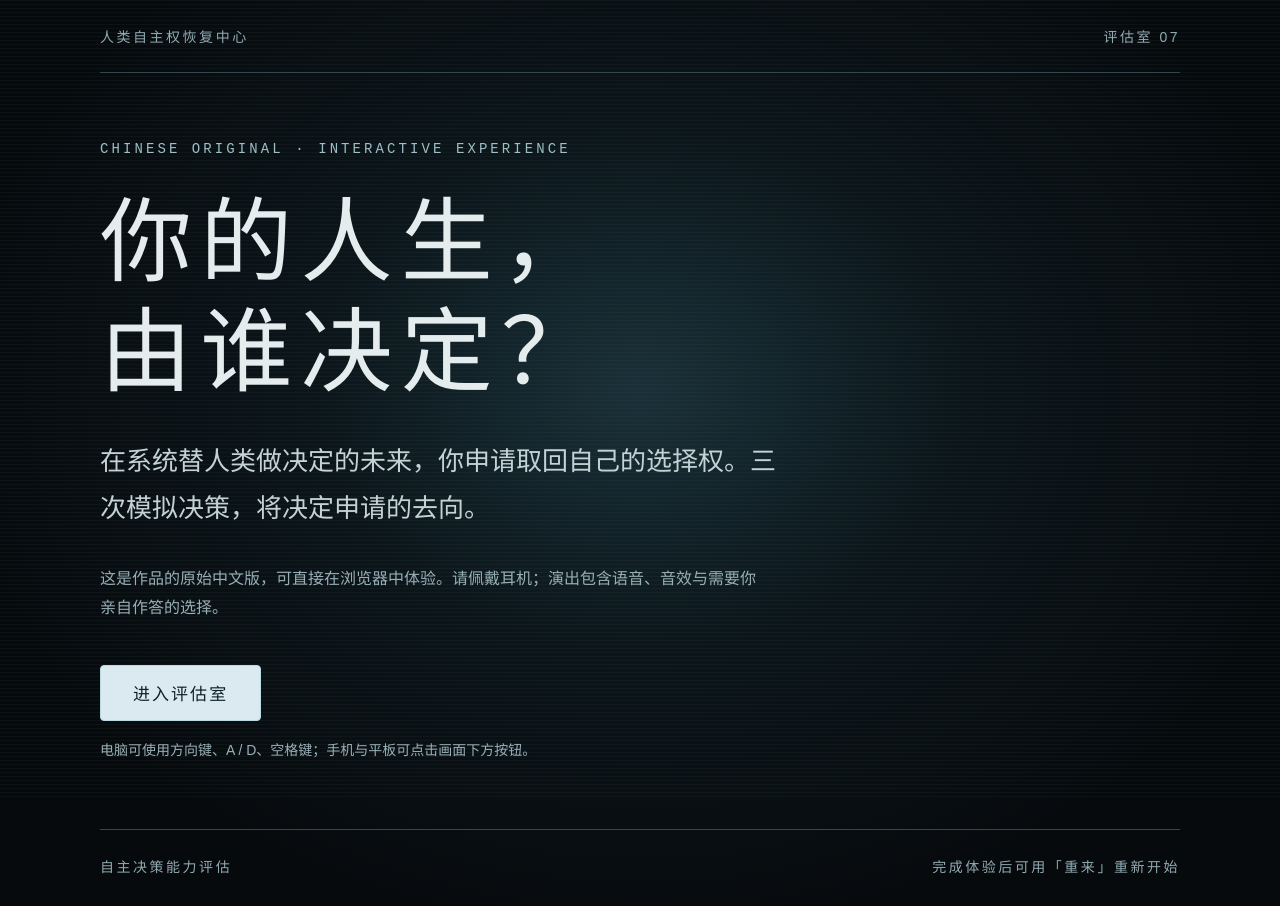
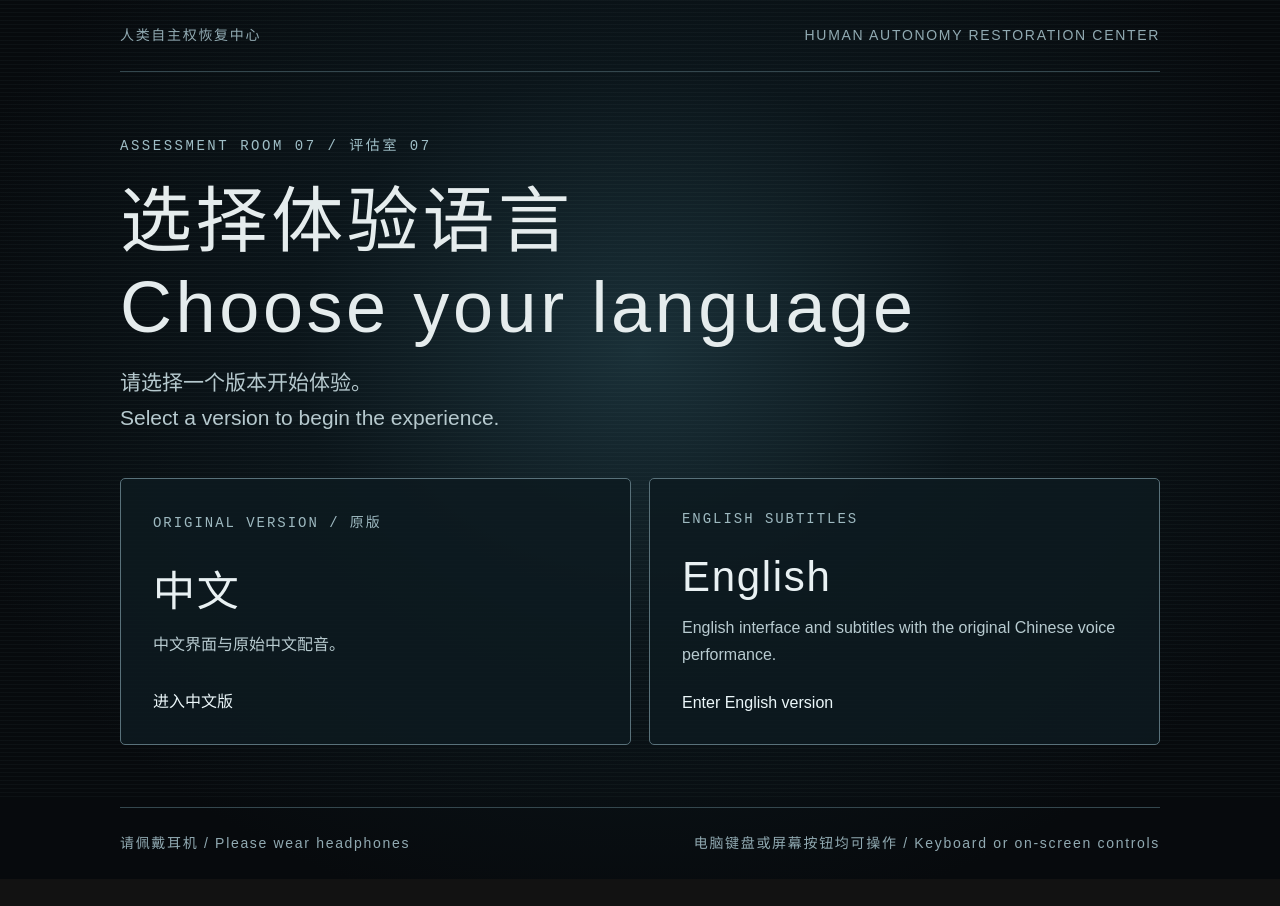
Before and after one commit to lucy419306/art, a plain HTML site: page index.html in a window 1280 px wide. After the commit the page ends 879 px from the top, so only its background shows below. Drawn offline with Linux system fonts and the light colour scheme.

Commit message:
Add bilingual choice entry and lock Chinese version

```diff
--- a/index.html
+++ b/index.html
@@ -4,40 +4,53 @@
   <meta charset="UTF-8">
   <meta name="viewport" content="width=device-width,initial-scale=1">
   <meta name="theme-color" content="#070a0d">
-  <meta name="description" content="《人类自主权恢复中心》中文版互动体验：在系统接管人生的未来，重新申请自己的选择权。">
-  <title>人类自主权恢复中心｜中文版互动体验</title>
+  <meta name="description" content="选择中文原版或英文字幕版，进入《人类自主权恢复中心》互动体验。">
+  <title>选择语言 / Choose a language · 人类自主权恢复中心</title>
   <style>
-    :root { color-scheme: dark; font-family: 'PingFang SC','Microsoft YaHei',sans-serif; }
+    :root { color-scheme: dark; font-family: 'PingFang SC','Microsoft YaHei',Arial,sans-serif; }
     * { box-sizing: border-box; }
-    body { margin: 0; min-height: 100svh; color: #e5eced; background: radial-gradient(ellipse at 50% 43%,#1a3038 0%,#0b151a 36%,#070a0d 75%); }
-    body:before { content: ''; position: fixed; inset: 0; pointer-events: none; opacity: .13; background: repeating-linear-gradient(0deg,transparent 0 3px,#738b91 4px); }
-    .shell { width: min(100% - 40px, 1080px); min-height: 100svh; margin: auto; display: flex; flex-direction: column; position: relative; }
-    header, footer { display: flex; justify-content: space-between; gap: 20px; padding: 26px 0; color: #91aab2; font-size: 14px; letter-spacing: .18em; }
-    header { border-bottom: 1px solid #34474e; }
-    footer { border-top: 1px solid #34474e; line-height: 1.7; }
-    main { flex: 1; display: flex; flex-direction: column; justify-content: center; padding: 68px 0; max-width: 800px; }
-    .eyebrow { color: #9fbec6; font: 14px monospace; letter-spacing: .22em; }
-    h1 { font-size: clamp(42px,7.8vw,92px); font-weight: 300; letter-spacing: .09em; line-height: 1.2; margin: 30px 0; }
-    .lead { font-size: clamp(19px,2.2vw,26px); line-height: 1.8; color: #c4d2d6; max-width: 680px; margin: 0 0 34px; }
-    .detail { font-size: 16px; line-height: 1.8; color: #98afb6; max-width: 660px; margin: 0 0 42px; }
-    .start { display: inline-flex; width: fit-content; min-height: 56px; align-items: center; justify-content: center; padding: 12px 32px; border: 1px solid #b9d9e3; border-radius: 4px; background: #dbeaf0; color: #102028; font-size: 17px; text-decoration: none; letter-spacing: .12em; }
-    .start:hover, .start:focus-visible { background: #fff; }
-    .note { margin-top: 18px; font-size: 14px; line-height: 1.6; color: #9ab0b7; }
-    @media (max-width: 650px) { header,footer { flex-direction: column; gap: 6px; } main { padding: 55px 0; } }
+    body { margin: 0; min-height: 100svh; color: #e5eced; background: radial-gradient(ellipse at 50% 40%,#1a3038 0%,#0b151a 38%,#070a0d 78%); }
+    body:before { content: ''; position: fixed; inset: 0; pointer-events: none; opacity: .12; background: repeating-linear-gradient(0deg,transparent 0 3px,#738b91 4px); }
+    .shell { width: min(100% - 40px, 1040px); min-height: 100svh; margin: auto; display: flex; flex-direction: column; position: relative; }
+    header, footer { display: flex; justify-content: space-between; gap: 16px; padding: 25px 0; color: #91aab2; font-size: 14px; letter-spacing: .12em; line-height: 1.5; }
+    header { border-bottom: 1px solid #34474e; } footer { border-top: 1px solid #34474e; }
+    main { flex: 1; display: flex; flex-direction: column; justify-content: center; padding: 62px 0; }
+    .eyebrow { color: #9fbec6; font: 14px monospace; letter-spacing: .18em; }
+    h1 { font-size: clamp(40px,6.5vw,72px); font-weight: 300; letter-spacing: .05em; line-height: 1.2; margin: 24px 0 14px; }
+    .intro { font-size: clamp(17px,2vw,21px); line-height: 1.7; color: #b6c9ce; margin: 0 0 42px; }
+    .choices { display: grid; grid-template-columns: repeat(2,minmax(0,1fr)); gap: 18px; }
+    .choice { display: flex; flex-direction: column; min-height: 260px; padding: 32px; border: 1px solid #59717a; border-radius: 5px; background: #0d1b20d9; color: #e9f1f3; text-decoration: none; transition: border-color .2s,background .2s,transform .2s; }
+    .choice:hover, .choice:focus-visible { border-color: #c9e4ec; background: #172b32; transform: translateY(-3px); outline: none; }
+    .choice small { font: 14px monospace; letter-spacing: .14em; color: #9eb9c0; }
+    .choice strong { display: block; margin: 26px 0 14px; font-size: clamp(28px,3.5vw,42px); font-weight: 400; letter-spacing: .04em; }
+    .choice span { color: #b8cbd0; font-size: 16px; line-height: 1.65; }
+    .choice em { display: block; margin-top: auto; padding-top: 26px; color: #ecf7fa; font-size: 16px; font-style: normal; }
+    @media (max-width: 700px) { header,footer { flex-direction: column; gap: 4px; } main { padding: 48px 0; } .intro { margin-bottom: 28px; } .choices { grid-template-columns: 1fr; } .choice { min-height: 205px; padding: 24px; } .choice strong { margin: 16px 0 10px; } }
   </style>
 </head>
 <body>
   <div class="shell">
-    <header><span>人类自主权恢复中心</span><span>评估室 07</span></header>
+    <header><span>人类自主权恢复中心</span><span>HUMAN AUTONOMY RESTORATION CENTER</span></header>
     <main>
-      <div class="eyebrow">CHINESE ORIGINAL · INTERACTIVE EXPERIENCE</div>
-      <h1>你的人生，<br>由谁决定？</h1>
-      <p class="lead">在系统替人类做决定的未来，你申请取回自己的选择权。三次模拟决策，将决定申请的去向。</p>
-      <p class="detail">这是作品的原始中文版，可直接在浏览器中体验。请佩戴耳机；演出包含语音、音效与需要你亲自作答的选择。</p>
-      <a class="start" href="src/">进入评估室</a>
-      <div class="note">电脑可使用方向键、A / D、空格键；手机与平板可点击画面下方按钮。</div>
+      <div class="eyebrow">ASSESSMENT ROOM 07 / 评估室 07</div>
+      <h1>选择体验语言<br><span lang="en">Choose your language</span></h1>
+      <p class="intro">请选择一个版本开始体验。<br><span lang="en">Select a version to begin the experience.</span></p>
+      <div class="choices">
+        <a class="choice" href="src/index.html" lang="zh-CN">
+          <small>ORIGINAL VERSION / 原版</small>
+          <strong>中文</strong>
+          <span>中文界面与原始中文配音。</span>
+          <em>进入中文版</em>
+        </a>
+        <a class="choice" href="https://lucy419306.github.io/art-en/src/index.html" lang="en">
+          <small>ENGLISH SUBTITLES</small>
+          <strong>English</strong>
+          <span>English interface and subtitles with the original Chinese voice performance.</span>
+          <em>Enter English version</em>
+        </a>
+      </div>
     </main>
-    <footer><span>自主决策能力评估</span><span>完成体验后可用「重来」重新开始</span></footer>
+    <footer><span>请佩戴耳机 / Please wear headphones</span><span>电脑键盘或屏幕按钮均可操作 / Keyboard or on-screen controls</span></footer>
   </div>
 </body>
 </html>
--- a/src/i18n.js
+++ b/src/i18n.js
@@ -1,6 +1,6 @@
 /* English display text only. Audio IDs, files, volume and timing stay shared. */
 (function (root) {
-  const enabled = new URLSearchParams(root.location.search).get('lang') === 'en';
+  const enabled = false;
   const lines = {
     'p0.prompt': 'Please take a seat. Press any button to begin.',
     'p1.detect': 'Applicant detected.',
```
